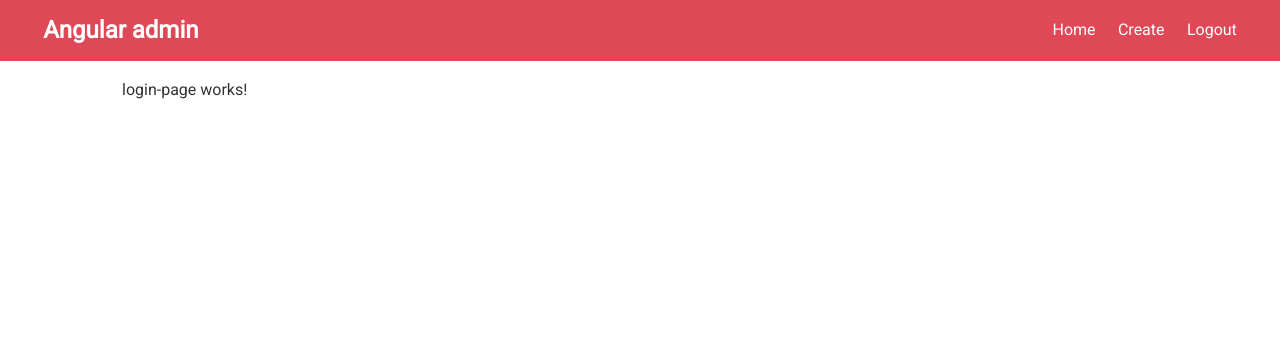
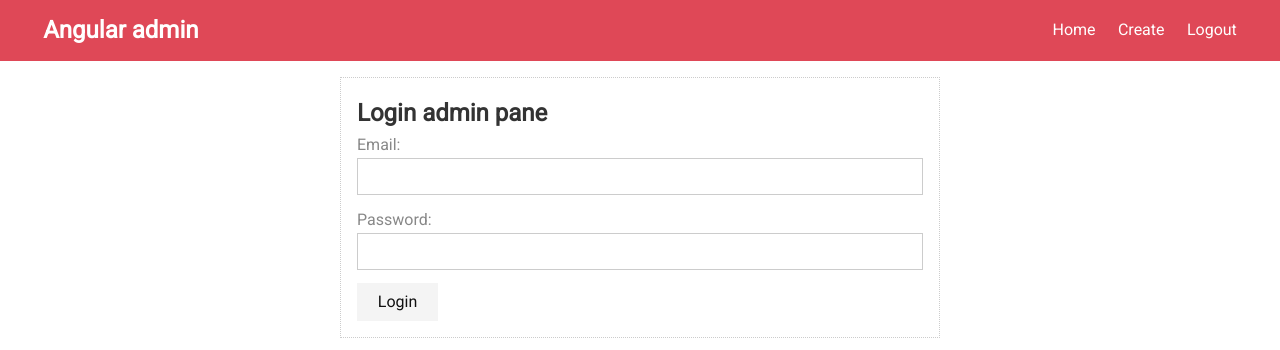
Before and after one commit to Eugene-94/blog, an Angular app: page /admin/login in a window 1280 px wide. Shown: the top 350 px of the page. Built offline with nearby package versions, Linux system fonts and the light colour scheme.

Commit message:
login page validation

```diff
--- a/src/app/admin/admin.module.ts
+++ b/src/app/admin/admin.module.ts
@@ -6,6 +6,7 @@ import { LoginPageComponent } from './login-page/login-page.component';
 import { DashboardPageComponent } from './dashboard-page/dashboard-page.component';
 import { CreatePageComponent } from './create-page/create-page.component';
 import { EditPageComponent } from './edit-page/edit-page.component';
+import { FormsModule, ReactiveFormsModule } from '@angular/forms';
 
 
 
@@ -13,6 +14,8 @@ import { EditPageComponent } from './edit-page/edit-page.component';
   declarations: [AdminLayoutComponent, LoginPageComponent, DashboardPageComponent, CreatePageComponent, EditPageComponent],
   imports: [
     CommonModule,
+    FormsModule,
+    ReactiveFormsModule,
     RouterModule.forChild([
       { path: '', component: AdminLayoutComponent, children: [
         { path: '', redirectTo: '/admin/login', pathMatch: 'full' },
--- a/src/app/admin/login-page/login-page.component.html
+++ b/src/app/admin/login-page/login-page.component.html
@@ -1 +1,27 @@
-<p>login-page works!</p>
+<form class="card" [formGroup]="form" (ngSubmit)="submit()">
+    <h2>Login admin pane</h2>
+
+    <div class="form-control" [ngClass]="{invalid: form.get('email').touched && form.get('email').invalid}">
+        <label for="email">Email:</label>
+        <input id="email" type="email" formControlName="email">
+        <div class="validation" *ngIf="form.get('email').touched && form.get('email').invalid">
+            <small *ngIf="form.get('email').errors.required">The field is required</small>
+            <small *ngIf="form.get('email').errors.email">Invalid email format</small>
+        </div>
+    </div>
+
+    <div class="form-control" [ngClass]="{invalid: form.get('password').touched && form.get('password').invalid}">
+        <label for="password">Password:</label>
+        <input id="password" type="password" formControlName="password">
+        <div class="validation" *ngIf="form.get('password').touched && form.get('password').invalid">
+            <small *ngIf="form.get('password').errors.required">The field is required</small>
+            <small *ngIf="form.get('password').errors.minlength">Too short password</small>
+        </div>
+    </div>
+
+    <button
+        class="btn btn-primary"
+        type="submit"
+        [disabled]="form.invalid"
+    >Login</button>
+</form>
--- a/src/app/admin/login-page/login-page.component.scss
+++ b/src/app/admin/login-page/login-page.component.scss
@@ -0,0 +1,4 @@
+form {
+    max-width: 600px;
+    margin: 0 auto;
+}
--- a/src/app/admin/login-page/login-page.component.ts
+++ b/src/app/admin/login-page/login-page.component.ts
@@ -1,4 +1,6 @@
 import { Component, OnInit } from '@angular/core';
+import { FormControl, FormGroup, Validators } from '@angular/forms';
+import { User } from 'src/app/shared/interfaces';
 
 @Component({
   selector: 'app-login-page',
@@ -7,9 +9,32 @@ import { Component, OnInit } from '@angular/core';
 })
 export class LoginPageComponent implements OnInit {
 
+  form: FormGroup
+
   constructor() { }
 
   ngOnInit(): void {
+    this.form = new FormGroup({
+      email: new FormControl(null, [
+        Validators.required,
+        Validators.email
+      ]),
+      password: new FormControl(null, [
+        Validators.required,
+        Validators.minLength(6)
+      ]),
+    });
+  }
+
+  submit(): void {
+    if (this.form.invalid) {
+      return;
+    }
+
+    const user: User = {
+      email: this.form.value.email,
+      password: this.form.value.password,
+    }
   }
 
 }
--- /dev/null
+++ b/src/app/shared/interfaces.ts
@@ -0,0 +1,4 @@
+export interface User {
+    email: string;
+    password: string;
+}
```
